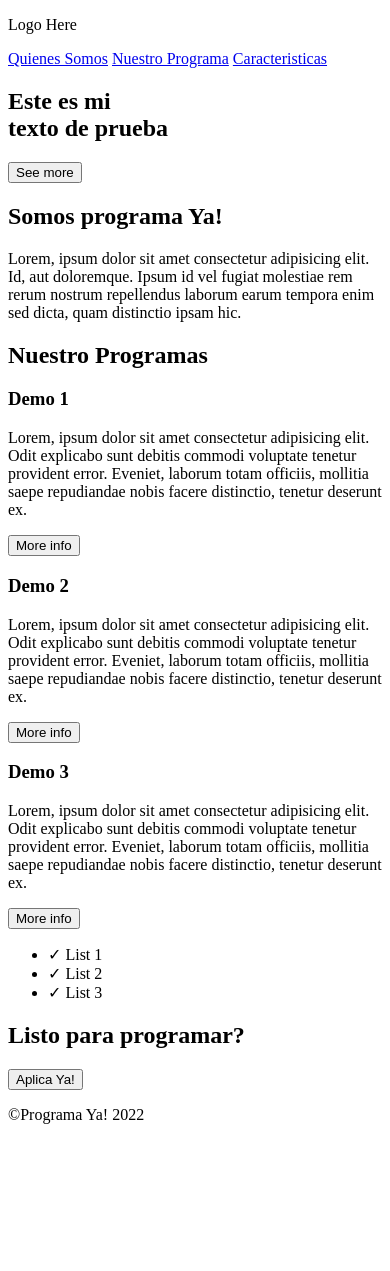
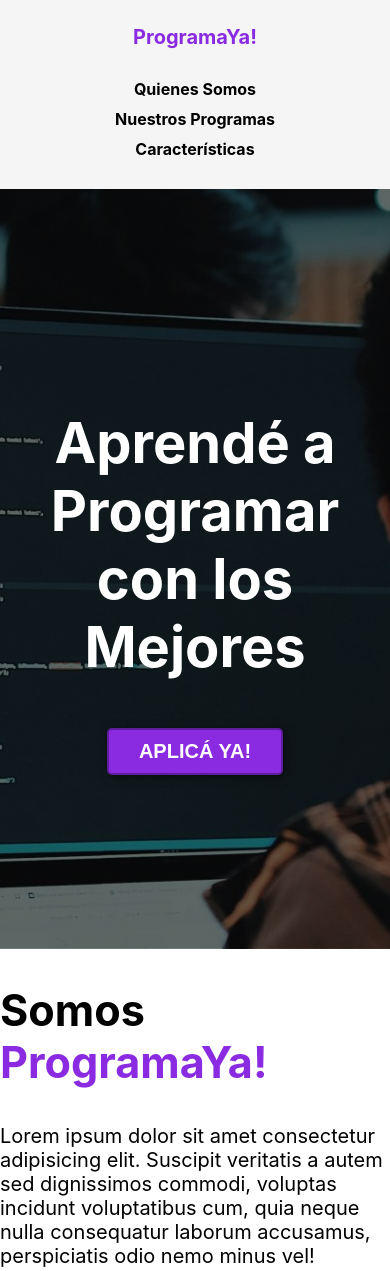
Before and after one commit to uxyorkis/Web-Responsive, a plain HTML site: page index.html in a window 390 px wide. Shown: the top 1271 px of the page. Before the commit the page ends 1140 px from the top, so only its background shows below. Drawn offline with Linux system fonts and the light colour scheme.

Commit message:
CSS styling begins Using <<css mobile first>> and minor HTML mismatches are corrected

```diff
--- a/index.css
+++ b/index.css
@@ -1 +1,168 @@
-body { }
+*{
+    box-sizing: border-box;
+}
+
+
+
+body {
+    font-family: -apple-system, BlinkMacSystemFont, 'Segoe UI', Roboto, Oxygen, Ubuntu, Cantarell, 'Open Sans', 'Helvetica Neue', sans-serif;
+    margin: 0%;
+}
+
+h1 {font-size: 3.5em;}
+h2 {font-size: 2.7em;}
+h3 {font-size: 2.em;}
+p {font-size: 1.25em;}
+ul {list-style: none;}
+
+button{
+    font-size: 1.25em;
+    font-weight: bold;
+    padding: 10px 30px;
+    border-radius: 5px;
+    border: 2px solid rgba(0,0,0,0.3);
+    box-shadow: 2px 2px 10px rgba(0,0,0,0.5);
+    color: white;
+    background-color: blueviolet;
+}
+
+button:hover {
+    background-color: rgb(101, 33, 165) ;
+}
+
+.color-acento {
+    color: blueviolet;
+}
+
+.container{
+    max-width: 1400px;
+    margin: auto;
+}
+
+header {
+    background-color: rgb(245, 245, 245);
+}
+
+header .logo {
+    margin: 0;
+    padding: 25px 30px;
+    font-weight: bold;
+    color: blueviolet;
+    font: 1,6em;
+}
+
+header .container {
+    display: flex;
+    flex-direction: column;
+    align-items: center;
+}
+
+header nav {
+    display: flex;
+    flex-direction: column;
+    text-align: center;
+    padding-bottom: 25px;
+}
+
+header a {
+    padding: 5px 12px;
+    text-decoration: none;
+    font-weight: bold;
+    color: black;
+}
+
+header a :hover {
+    color: blueviolet;
+}
+
+#hero {
+    display: flex;
+    align-items: center;
+    justify-content: center;
+    text-align: center;
+    flex-direction: column;
+    height: 90vh;
+    color: aliceblue;
+    background-image: linear-gradient(
+        0deg,
+        rgba(0,0,0,0.5),
+        rgba(0,0,0,0.5)
+    )
+    ,url(/media/hero.jpg);
+    background-repeat: no-repeat;
+    background-size: cover;
+    background-position: center center;
+}
+
+#hero h1 {
+    color: white;
+}
+
+#Somos-Proya {
+
+}
+
+#Somos-Proya .container {
+    text-align: center;
+    padding: 200px 12px;
+}
+
+#nuestros-programas{
+    background-color: rgb(30, 30, 30);
+    color: white;
+    text-align: center;
+}
+
+#nuestros-programas .container {
+    padding: 150px 0px;
+}
+
+#nuestros-programas p{
+    display: none;
+}
+
+#nuestros-programas h2 {
+    margin-top: 0;
+    font-size: 3.2em;
+}
+
+#nuestros-programas p {
+    display: none;
+}
+
+#nuestros-programas .cartas {
+    background-position: center center;
+    background-size: cover;
+    padding: 50px 50px;
+    margin: 30px;
+    border-radius: 15px;
+}
+
+.carta:first-child{
+    background-image: linear-gradient(
+        0deg,
+        rgba(0,0,0,0.5),
+        rgba(0,0,0,0.5)
+    )
+    ,url("media/front-end.jpg");
+
+}
+
+.carta:nth-child(2){
+    background-image: linear-gradient(
+        0deg,
+        rgba(0,0,0,0.5),
+        rgba(0,0,0,0.5)
+    )
+    ,url("media/full-stack.jpg");
+}
+
+.carta:nth-child(3){
+    background-image: linear-gradient(
+        0deg,
+        rgba(0,0,0,0.5),
+        rgba(0,0,0,0.5)
+    )
+    ,url("media/python.jpg");
+
+}
--- a/index.html
+++ b/index.html
@@ -1,71 +1,80 @@
 <!DOCTYPE html>
-<html lang="es">
+<html lang="en">
 <head>
-    <meta charset="UTF-8">
-    <meta http-equiv="X-UA-Compatible" content="IE=edge">
-    <meta name="viewport" content="width=device-width, initial-scale=1.0">
-    <title>ResponsiveWeb!</title>
+    <title>ProgramaYa!</title>
     <link rel="stylesheet" href="index.css">
 </head>
 <body>
     <header>
         <div class="container">
-            <p class="logo">Logo Here</p>
+            <p class="logo">ProgramaYa!</p>
             <nav>
-                <a href="#">Quienes Somos</a>
-                <a href="#">Nuestro Programa</a>
-                <a href="#">Caracteristicas</a>
+                <a href="#somos-proya">Quienes Somos</a>
+                <a href="#nuestros-programas">Nuestros Programas</a>
+                <a href="#caracteristicas">Características</a>
             </nav>
         </div>
     </header>
 
     <section id="hero">
-        <h1>Este es mi <br> texto de prueba</h1>
-        <button>See more</button>
+        <h1>Aprendé a Programar <br>con los Mejores</h1>
+        <button>APLICÁ YA!</button>
     </section>
-    <section id="Somos-Proya">
+
+    <section id="somos-proya">
         <div class="container">
-        <div class="image-"></div>
-        <h2>Somos programa Ya!</h2>
-        <p>Lorem, ipsum dolor sit amet consectetur adipisicing elit. Id, aut doloremque. Ipsum id vel fugiat molestiae rem rerum nostrum repellendus laborum earum tempora enim sed dicta, quam distinctio ipsam hic.</p>
+            <div class="img-container"></div>
+            <div class="texto">
+
+                <h2>Somos <span class="color-acento">ProgramaYa!</span></h2>
+                <p>Lorem ipsum dolor sit amet consectetur adipisicing elit. Suscipit veritatis a autem sed dignissimos commodi, voluptas incidunt voluptatibus cum, quia neque nulla consequatur laborum accusamus, perspiciatis odio nemo minus vel!</p>
             </div>
-    </section>
-    <div class="contrainer">
-    <section id="nuestro-programas">
-        <h2>Nuestro Programas</h2>
-<div class="carta"><h3>Demo 1</h3></div>
-<p>Lorem, ipsum dolor sit amet consectetur adipisicing elit. Odit explicabo sunt debitis commodi voluptate tenetur provident error. Eveniet, laborum totam officiis, mollitia saepe repudiandae nobis facere distinctio, tenetur deserunt ex.</p>
-<button>More info</button>
-<div class="carta"><h3>Demo 2</h3></div>
-<p>Lorem, ipsum dolor sit amet consectetur adipisicing elit. Odit explicabo sunt debitis commodi voluptate tenetur provident error. Eveniet, laborum totam officiis, mollitia saepe repudiandae nobis facere distinctio, tenetur deserunt ex.</p>
-<button>More info</button>
-<div class="carta"><h3>Demo 3</h3></div>
-<p>Lorem, ipsum dolor sit amet consectetur adipisicing elit. Odit explicabo sunt debitis commodi voluptate tenetur provident error. Eveniet, laborum totam officiis, mollitia saepe repudiandae nobis facere distinctio, tenetur deserunt ex.</p>
-<button>More info</button>
         </div>
     </section>
 
-    <section id="caracteristica">
+    <section id="nuestros-programas">
+        <div class="container">
+            <h2>Nuestros Programas</h2>
+            <div class="programas">
+                <div class="carta">
+                    <h3>Programador Front-end</h3>
+                    <p>Lorem ipsum dolor sit amet consectetur adipisicing elit. Nesciunt vero corporis incidunt saepe qui commodi quasi neque veniam quam, aspernatur est beatae maxime animi sed reiciendis mollitia ducimus veritatis repellendus?</p>
+                    <button>+ Info</button>
+                </div>
+                <div class="carta">
+                    <h3>Programador Full-Stack</h3>
+                    <p>Lorem ipsum dolor sit amet consectetur adipisicing elit. Nesciunt vero corporis incidunt saepe qui commodi quasi neque veniam quam, aspernatur est beatae maxime animi sed reiciendis mollitia ducimus veritatis repellendus?</p>
+                    <button>+ Info</button>
+                </div>
+                <div class="carta">
+                    <h3>Programador Python</h3>
+                    <p>Lorem ipsum dolor sit amet consectetur adipisicing elit. Nesciunt vero corporis incidunt saepe qui commodi quasi neque veniam quam, aspernatur est beatae maxime animi sed reiciendis mollitia ducimus veritatis repellendus?</p>
+                    <button>+ Info</button>
+                </div>
+            </div>
+        </div>
+    </section>
+
+    <section id="caracteristicas">
         <div class="container">
             <ul>
-            <li>✓ List 1</li>
-            <li>✓ List 2</li>
-            <li>✓ List 3</li>
+                <li>✔️ 100% online</li>
+                <li>✔️ Flexibilidad de horarios</li>
+                <li>✔️ Soporte 1:1</li>
+                <li>✔️ Asistencia financiera</li>
             </ul>
         </div>
     </section>
 
-    <section id="aplicaYa!">
+    <section id="final">
         <h2>Listo para programar?</h2>
-        <button>Aplica Ya!</button>
+        <button>APLICÁ YA!</button>
     </section>
 
     <footer>
-        <div class="coontainer">
-            <p>&copy;Programa Ya! 2022</p>
-
+        <div class="container">
+            <p>&copy; ProgramaYa 2021</p>
         </div>
     </footer>
-
 </body>
 </html>
```
Also changed, not shown: media/background-2.jpeg (added), media/front-end-cropped.jpg (added), media/front-end.jpg (added), media/full-stack-cropped.jpg (added), media/full-stack.jpg (added), media/hero.jpg (added), media/python-cropped.jpg (added), media/python.jpg (added), media/somos-proya.jpg (added), 1 other file. Lines whose indentation alone changed are shown as unchanged.
